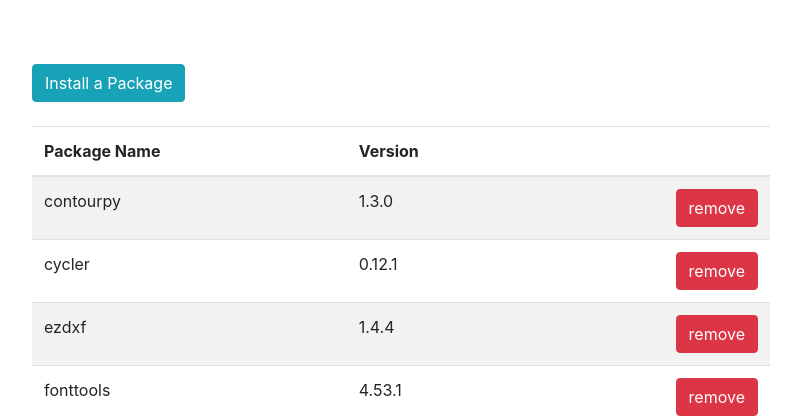
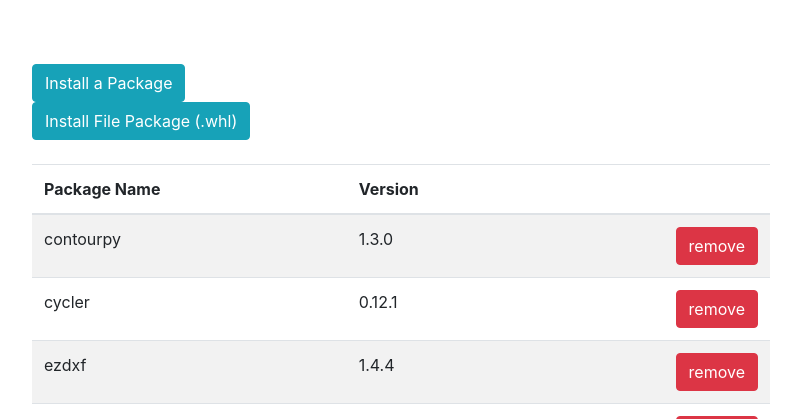
Before and after one commit to sam-sultan/pipuitool, a Flask app: page / in a window 1280 px wide. Shown: the top 419 px of the page, without its empty margins (239-1040 px from the left). Run offline with Flask 2, Linux system fonts and the light colour scheme; data that the repository does not hold is empty; parts of the project's set-up code (start-up, migrations or seed data) failed here and were passed over; some libraries are stand-ins or nearby versions.

Commit message:
Added whl upload feature and changed version to 0.0.4

```diff
--- a/pipguitool/PIP.py
+++ b/pipguitool/PIP.py
@@ -1,9 +1,9 @@
 
-
-import pip
 
 from subprocess import Popen, PIPE
 import json
+
+from wheel_inspect import inspect_wheel
 
 
 class PIP:
@@ -28,19 +28,61 @@ class PIP:
 
 		return pkgs
 
+	def installWhl(self, filePath):
+
+		filename = filePath.split("/")[-1]
+
+		try:
+
+			package_info = inspect_wheel(filePath)['dist_info']['metadata']
+
+			p = Popen(["pip", "install", filePath], stdin=PIPE, stdout=PIPE, stderr=PIPE)
+			output, err = p.communicate(b"input data that is passed to subprocess' stdin")
+			#(output if p.returncode == 0 else err).decode("utf-8")
+			if p.returncode == 0:
+				output = {**{"message": output.decode("utf-8")}, **{"name": package_info['name'], "version": package_info['version'], "author": package_info['author']}, **{"installed": True}}
+			else:
+				output = {**{"message": err.decode("utf-8")}, **{"filename": filename}, **{"installed": False}}
+
+		except:
+			output = {"filename": filename, "installed": False, "message": "Invalid File"}
+
+		return [output]
+
 	def remove(self, packages):
 
-		p = Popen(["pip", "uninstall", "-y"]+packages, stdin=PIPE, stdout=PIPE, stderr=PIPE)
+		pkgs = {}
+		for pkg in packages:
+			name = pkg.split("==")[0]
+			p = Popen(["pip", "uninstall", "-y", pkg], stdin=PIPE, stdout=PIPE, stderr=PIPE)
+			output, err = p.communicate(b"input data that is passed to subprocess' stdin")
+			pkgs[name] = { 'name': name, 'removed': True if p.returncode == 0 else False, 'message': (output if p.returncode == 0 else err).decode("utf-8") }
+
+		return pkgs
+
+	def getPackagesInfo(self, packages):
+
+		pkgs = {}
+		p = Popen(["pip", "show"]+packages, stdin=PIPE, stdout=PIPE, stderr=PIPE)
 		output, err = p.communicate(b"input data that is passed to subprocess' stdin")
 
-		return output if p.returncode == 0 else err
+		if p.returncode == 0:
+			allpkgs = map(lambda x: x.strip(), output.decode("utf-8").split("---"))
+			for pkg in allpkgs:
+				properties = list(map(lambda line: list(map(lambda x: x.strip(), line.split(":", 1))), pkg.split("\n")))
+				properties = { line[0].lower(): line[1] for line in properties}
+				if len(properties) <= 0:
+					continue
+				pkgs[properties['name']] = properties
+
+		return pkgs
 
 	def list(self):
 
 		p = Popen(["pip", "list", "--format", "json"], stdin=PIPE, stdout=PIPE, stderr=PIPE)
 		output, err = p.communicate(b"input data that is passed to subprocess' stdin")
 
-		return json.loads(output) if p.returncode == 0 else []
+		return [ {"name": e['name'], "version": e['version'], "message": "available"} for e in json.loads(output) ] if p.returncode == 0 else []
 
 	def has(self, package):
 
@@ -48,8 +90,12 @@ class PIP:
 
 
 def main():
-    print(PIP().list())
-    print(PIP().install(['scipy', 'numpy', 'asdqsd']))
+    #print(PIP().list())
+    #print(PIP().install(['scipy', 'numpy', 'asdqsd']))
+    print(PIP().installWhl("../dist/pip_gui_tools-0.0.3-py3-none-any.whl"))
+    #print(PIP().installWhl("../dist/pip-gui-tools-0.0.3.tar.gz"))
+    #print(PIP().remove(['scipy', 'numpy', 'asdqsd']))
+    #print(PIP().getPackagesInfo(['scipy', 'numpy', 'asdqsd']))
 
 if __name__ == '__main__':
     main()
--- a/pipguitool/server.py
+++ b/pipguitool/server.py
@@ -12,11 +12,16 @@ import os
 p = PIP()
 app = flask.Flask(__name__)
 app.config["DEBUG"] = True
+app.config['UPLOAD_FOLDER'] = '/tmp/uploads'
+# if upload folder does not exist then
+if not os.path.exists(app.config['UPLOAD_FOLDER']):
+    os.makedirs(app.config['UPLOAD_FOLDER'])
 
 
 @app.route('/list', methods=['GET'])
 def list():
     return json.dumps(p.list())
+
 
 @app.route('/install', methods=['POST'])
 def install():
@@ -26,13 +31,32 @@ def install():
 
 	return json.dumps(p.install(request.json['packages'])), 201
 
+
 @app.route('/remove', methods=['POST'])
 def remove():
 
 	if not request.json or not 'packages' in request.json or not hasattr(request.json['packages'], "append"):
 		abort(400)
 
-	return str(p.remove(request.json['packages'])), 201
+	return json.dumps(p.remove(request.json['packages'])), 201
+
+
+@app.route('/file', methods=['POST'])
+def file():
+
+	_file = request.files.get('file')
+
+	# Save file to UPLOAD dir
+	filePath = os.path.join(app.config['UPLOAD_FOLDER'], _file.filename)
+	_file.save(filePath)
+
+	# Install the whl file
+	res = p.installWhl(filePath)
+
+	# remove the uploaded file
+	os.remove(filePath)
+
+	return json.dumps(res), 201
 
 
 @app.route('/', methods=['GET'])
--- a/pipguitool/templates/index.html
+++ b/pipguitool/templates/index.html
@@ -45,6 +45,7 @@
 					<div class="col-6">
 
 						<button id="install-package" class="btn btn-info">Install a Package</button>
+						<button id="install-package-file" class="btn btn-info">Install File Package (.whl)</button>
 
 					</div>
 
@@ -135,6 +136,31 @@
 	<!-- End of Install of a Package Modal -->
 
 
+	<!-- Install a file Package Modal -->
+	<div class="modal fade" id="installFileModal" tabindex="-1" role="dialog" aria-hidden="true">
+	  <div class="modal-dialog">
+	    <div class="modal-content">
+	      <div class="modal-header">
+	        <h5 class="modal-title" id="exampleModalLabel">Install File Packages</h5>
+	        <button type="button" class="close" data-dismiss="modal" aria-label="Close">
+	          <span aria-hidden="true">&times;</span>
+	        </button>
+	      </div>
+	      <div class="modal-body">
+	        <input id="install-package-file-input" type="file" name="file" />
+	        <div id="install-package-file-alert" class="alert alert-danger d-none"></div>
+	      </div>
+	      <div class="modal-footer">
+	        <button id="install-package-file-cancel" type="button" class="btn btn-secondary" data-dismiss="modal">Cancel</button>
+	        <button id="install-package-file-btn" type="button" class="btn btn-primary">Install</button>
+	      </div>
+	    </div>
+	  </div>
+	</div>
+	<!-- End of Install of a file Package Modal -->
+
+
+
 	<script type="text/javascript">
 
 		$(document).ready(function(){
@@ -168,23 +194,20 @@
 							}
 
 							if(valid){
-
-								for(var key in msg)
-									addPackage(msg[key]);
-
 								installModel.modal('hide');
 								$("#install-package-input").val("");
 								package_alert.addClass("d-none");
-							}else{
+							}else
 								package_alert.removeClass("d-none");
-							}
+
+							refreshTable();
 
 							install_btn.prop("disabled",false);
 						}
 					});
-
 			});
 			// End Install of a Package
+
 
 
 			// Remove Package
@@ -207,11 +230,14 @@
 					contentType: "application/json",
 					data: JSON.stringify({ packages: [package] }),
 					complete: function(jqXHR, status){
+						console.log(JSON.parse(jqXHR.responseText));
 						if(status == "error")
 							package_alert.text("Error").removeClass("d-none");
 						else if(status == "success"){
 							package_alert.text("").addClass("d-none");
-							$("#"+button.attr("data-id")).remove();
+							var row =  $("#"+button.attr("data-id"));
+							row.off('click');
+							row.remove();
 							$('#removeModal').modal("hide");
 						}
 						button.prop("disabled",false);
@@ -226,11 +252,88 @@
 			// End of Remove Package
 
 
+
+			// Install Wheel through file upload
+			$("#install-package-file").on('click', function(){ $("#installFileModal").modal("toggle"); });
+			$("#install-package-file-cancel").on('click', function(){ $("#install-package-file-alert").addClass("d-none"); });
+			$("#install-package-file-btn").on('click', function(){
+				var fd = new FormData(),
+					install_btn = $(this),
+					package_alert = $("#install-package-file-alert"),
+					installModel = $("#installFileModal");
+
+					fd.append('file', $("#install-package-file-input").prop('files')[0]);
+
+					install_btn.prop("disabled", true);
+					$.ajax({
+						method: "POST",
+						url: "/file",
+						data: fd,
+			            contentType: false,
+			            cache: false,
+			            processData: false,
+						complete: function(jqXHR, status){
+							var msg = JSON.parse(jqXHR.responseText);
+
+							var valid = true;
+
+							for(var key in msg){
+								if(!msg[key]['installed']){
+									package_alert.html(package_alert.html()+"\n<strong>"+key+": </strong>"+msg[key]['message']);
+									valid = false;
+								}
+							}
+
+							if(valid){
+								installModel.modal('hide');
+								$("#install-package-file-input").val("");
+								package_alert.addClass("d-none");
+							}else
+								package_alert.removeClass("d-none");
+
+							refreshTable();
+
+							install_btn.prop("disabled",false);
+						}
+					});
+			});
+			// End of Wheel install through file file upload
+
+
+
 		});
 
+
+		/*
+		* Refresh Table
+		*/
+		function refreshTable(){
+
+			$.ajax({
+				method: "GET",
+				url: "/list",
+				contentType: "application/json",
+				complete: function(jqXHR, status){
+					var msg = JSON.parse(jqXHR.responseText);
+
+					$(".remove").off("click");
+					$("#package-list").empty();
+
+					for(var key in msg)
+						addPackage(msg[key]);
+
+				}
+			});
+
+		}
+
+
+		/*
+		* Add Package to the UI table
+		*/
 		function addPackage(pkg){
 
-			if(!pkg['message'].includes("Collecting scipy")){
+			if(!pkg['message'].includes("Collecting "+pkg['name']) && pkg['message'] != "available"){
 				return;
 			}
 
@@ -239,12 +342,11 @@
 					+'<td>'+pkg['name']+'</td>'
 					+'<td>'+pkg['version']+'</td>'
 					+'<td>'
-						+'<button class="btn btn-danger float-right remove" data-package="'+pkg['name']+'" data-id="package-id-'+pkg['name']+'">remove</button>'
+						+'<button id="remove-btn-'+pkg['name']+'" class="btn btn-danger float-right remove" data-package="'+pkg['name']+'" data-id="package-id-'+pkg['name']+'">remove</button>'
 					+'</td>'
 				+'</tr>'
 				);
-			$('.remove').off('click');
-			$('.remove').on('click', function () {
+			$('#remove-btn-'+pkg['name']).on('click', function () {
 			  	var modal = $('#removeModal');
 			  	modal.modal('toggle');
 			  	var removeButton = modal.find("#remove-package");
--- a/setup.py
+++ b/setup.py
@@ -5,7 +5,7 @@ with open('README.md') as readme_file:
 
 setup_args = dict(
     name='pip-gui-tools',
-    version='0.0.3',
+    version='0.0.4',
     description='A tool for python pip package management',
     long_description_content_type="text/markdown",
     long_description=README,
@@ -31,7 +31,9 @@ setup_args = dict(
 
 install_requires = [
     'pip',
-    'flask'
+    'flask',
+    'pytest',
+    'wheel-inspect'
 ]
 
 if __name__ == '__main__':
```
